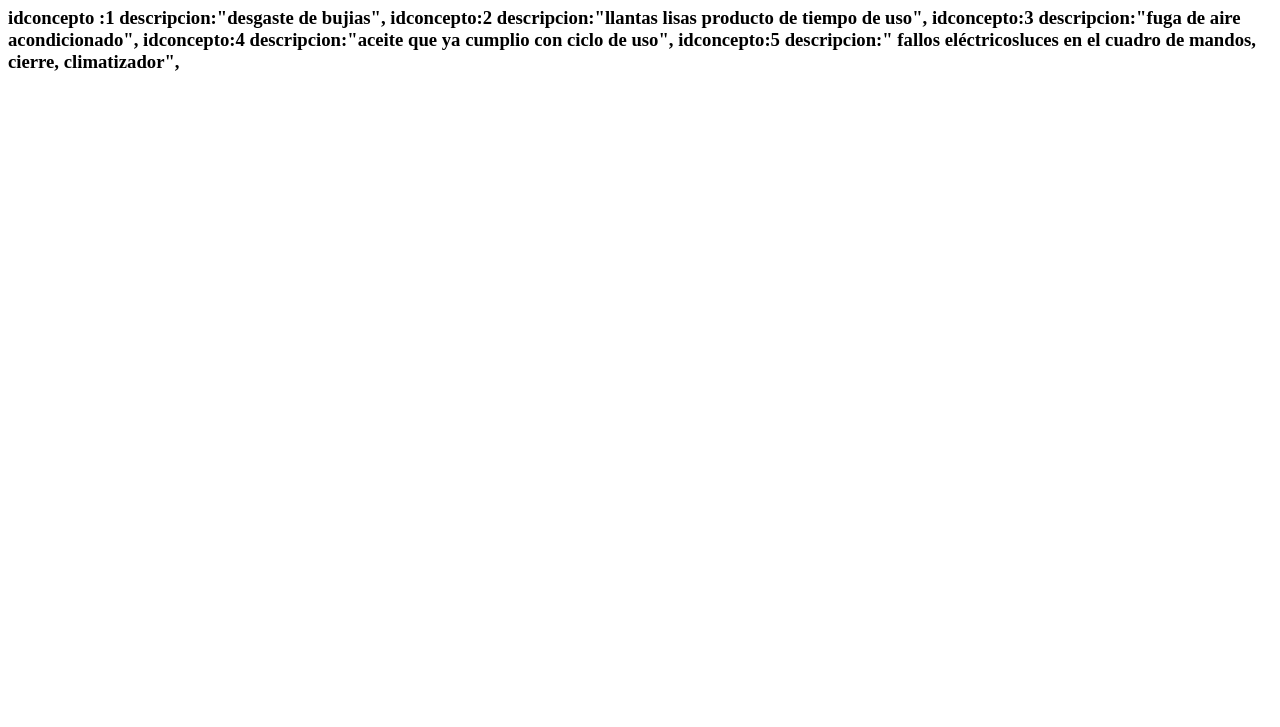
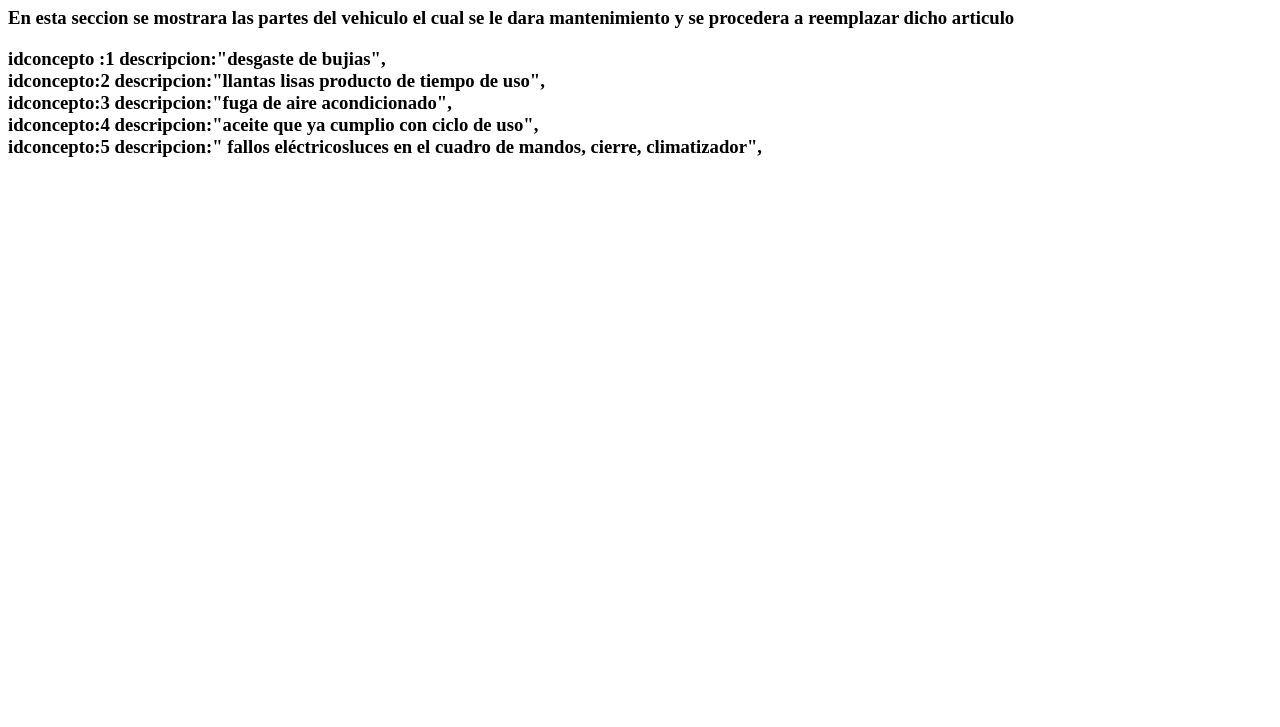
Before and after one commit to EsleiterAvila/sexto-B---Esleiter-Avila-Mac-as-, a website: page parcial 1/Practica4-1p/Public/concepto.html in a window 1280 px wide. Shown: the part 73-800 px from the top of the page. Drawn offline with Linux system fonts and the light colour scheme.

Commit message:
edicion de concepto html

```diff
--- a/parcial 1/Practica4-1p/Public/concepto.html
+++ b/parcial 1/Practica4-1p/Public/concepto.html
@@ -9,19 +9,23 @@
 <body>
     <h1>concepto</h1>
     <h3>
+        En esta seccion se mostrara las partes del vehiculo el cual
+        se le dara mantenimiento y se procedera a reemplazar dicho articulo <p>
+
         idconcepto :1
-        descripcion:"desgaste de bujias",
+        descripcion:"desgaste de bujias",<br>
 
         idconcepto:2
-        descripcion:"llantas lisas producto de tiempo de uso",
+        descripcion:"llantas lisas producto de tiempo de uso",<br>
 
         idconcepto:3
-        descripcion:"fuga de aire acondicionado",
+        descripcion:"fuga de aire acondicionado",<br>
 
         idconcepto:4
-        descripcion:"aceite que ya cumplio con ciclo de uso",
+        descripcion:"aceite que ya cumplio con ciclo de uso",<br>
 
         idconcepto:5
-        descripcion:" fallos eléctricosluces en el cuadro de mandos, cierre, climatizador",</h3>
+        descripcion:" fallos eléctricosluces en el cuadro de mandos, cierre, climatizador",<br>
+    </h3>
 </body>
 </html>
```
